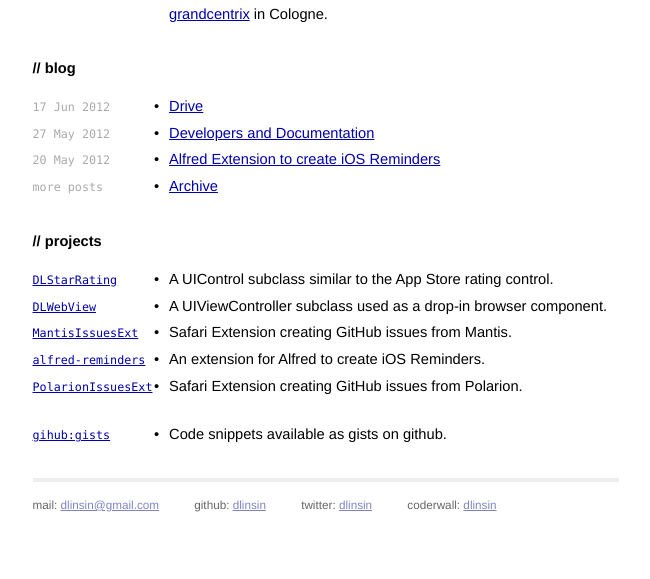
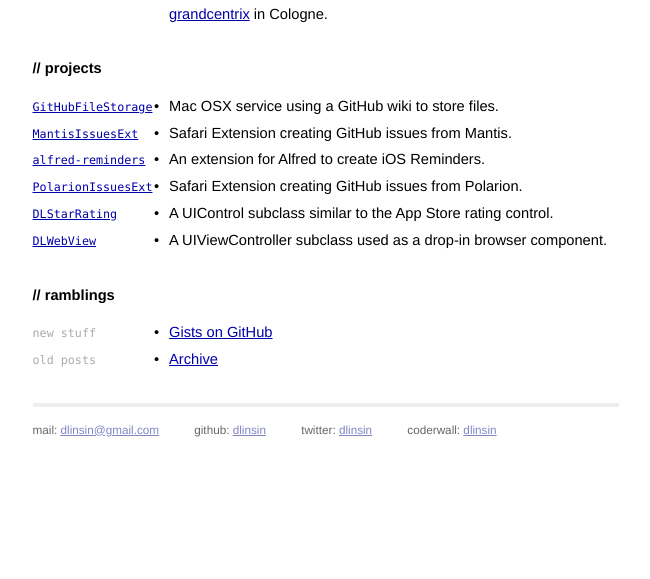
Before and after one commit to dlinsin/dlinsin-archive.github.com, a Jekyll site: the page built from index.html, in a window 1280 px wide. Shown: the part 335-914 px from the top of the page, without its empty margins (314-964 px from the left). Built offline with Jekyll 4.4.1, drawn with Linux system fonts in a browser that asks for light colours; Markdown is read by kramdown in place of the engine named in the settings.

Commit message:
No more blog

```diff
--- a/index.html
+++ b/index.html
@@ -22,44 +22,17 @@
     <li>
       <div class="first"><span>my job</span></div>
       <div class="sep"> &bull; </div>
-      <div class="second">My day job is <strong>managing</strong> the iOS and Android App development at <a href="http://grandcentrix.net">grandcentrix</a> in Cologne.</div>
+      <div class="second">My day job is <strong>leading</strong> the iOS and Android App development at <a href="http://grandcentrix.net">grandcentrix</a> in Cologne.</div>
     </li>
-  </ul>
-
-  <a name="blog"></a>
-  <h1>// blog</h1>
-  <ul class="posts">
-
-    {% for post in site.posts limit:3 %}
-
-    <li>
-      <div class="first"><span>{{ post.date | date: "%d %b %Y" }}</span></div>
-      <div class="sep"> &bull; </div>
-      <div class="second"><a href="{{ post.url }}">{{ post.title }}</a></div>
-    </li>
-
-    {% endfor %}
-
-    <li>
-      <div class="first"><span>more posts</span></div>
-      <div class="sep"> &bull; </div>
-      <div class="second"><a href="archive.html">Archive</a></div>
-    </li>
-
   </ul>
 
   <a name="projects"></a>
   <h1>// projects</h1>
   <ul class="posts">
     <li>
-      <div class="first"><span><a href="http://github.com/dlinsin/DLStarRating">DLStarRating</a></span></div>
+      <div class="first"><span><a href="https://github.com/dlinsin/GitHubFileStorage">GitHubFileStorage</a></span></div>
       <div class="sep"> &bull; </div>
-      <div class="second">A UIControl subclass similar to the App Store rating control.</div>
-    </li>
-    <li>
-      <div class="first"><span><a href="http://github.com/dlinsin/DLWebView">DLWebView</a></span></div>
-      <div class="sep"> &bull; </div>
-      <div class="second">A UIViewController subclass used as a drop-in browser component.</div>
+      <div class="second">Mac OSX service using a GitHub wiki to store files.</div>
     </li>
     <li>
       <div class="first"><span><a href="https://github.com/dlinsin/Mantis-Issues-Ext">MantisIssuesExt</a></span></div>
@@ -76,10 +49,33 @@
       <div class="sep"> &bull; </div>
       <div class="second">Safari Extension creating GitHub issues from Polarion.</div>
     </li>
-    <br/>
     <li>
-      <div class="first"><span><a href="https://gist.github.com/dlinsin">gihub:gists</a></span></div>
+      <div class="first"><span><a href="http://github.com/dlinsin/DLStarRating">DLStarRating</a></span></div>
       <div class="sep"> &bull; </div>
-      <div class="second">Code snippets available as gists on github.</div>
+      <div class="second">A UIControl subclass similar to the App Store rating control.</div>
+    </li>
+    <li>
+      <div class="first"><span><a href="http://github.com/dlinsin/DLWebView">DLWebView</a></span></div>
+      <div class="sep"> &bull; </div>
+      <div class="second">A UIViewController subclass used as a drop-in browser component.</div>
     </li>
   </ul>
+
+  <a name="blog"></a>
+  <h1>// ramblings</h1>
+  <ul class="posts">
+
+
+    <li>
+      <div class="first"><span>new stuff</span></div>
+      <div class="sep"> &bull; </div>
+      <div class="second"><a href="https://gist.github.com/dlinsin">Gists on GitHub</a></div>
+    </li>
+
+    <li>
+      <div class="first"><span>old posts</span></div>
+      <div class="sep"> &bull; </div>
+      <div class="second"><a href="archive.html">Archive</a></div>
+    </li>
+
+  </ul>
```
